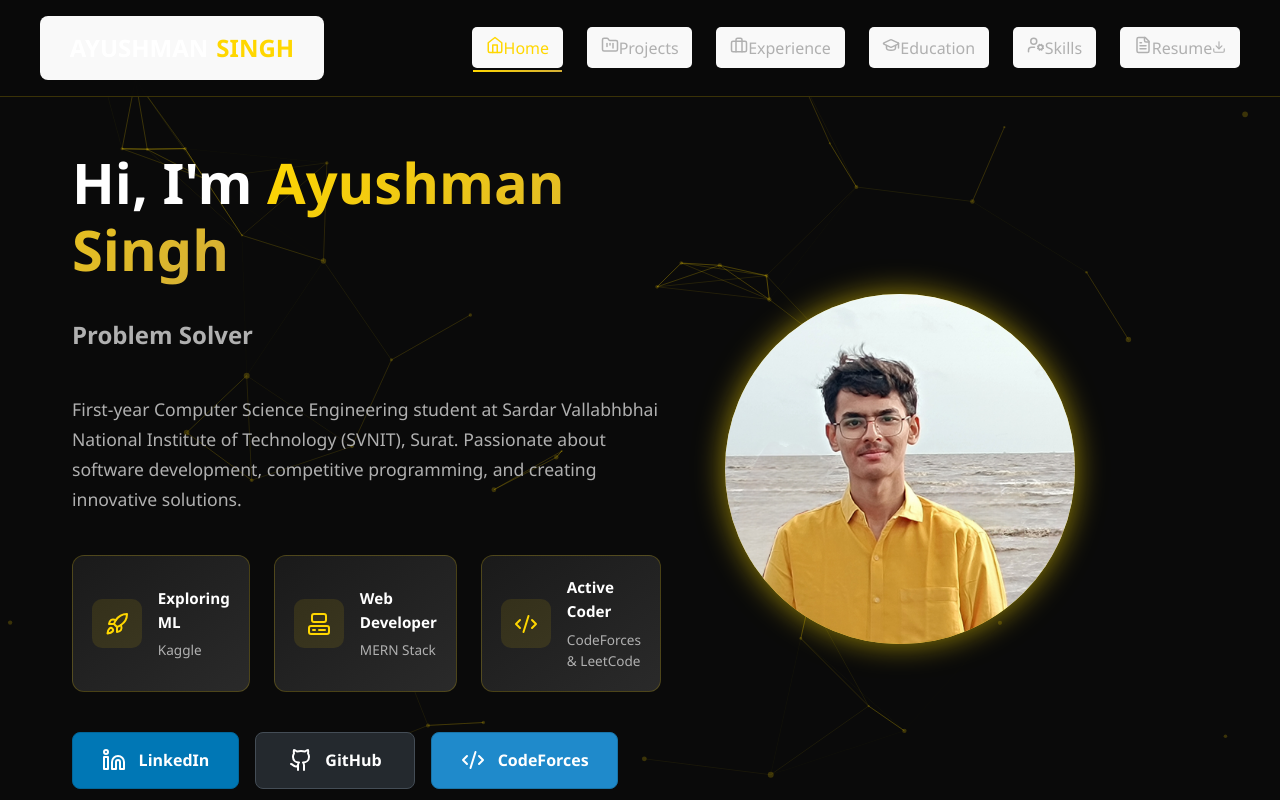
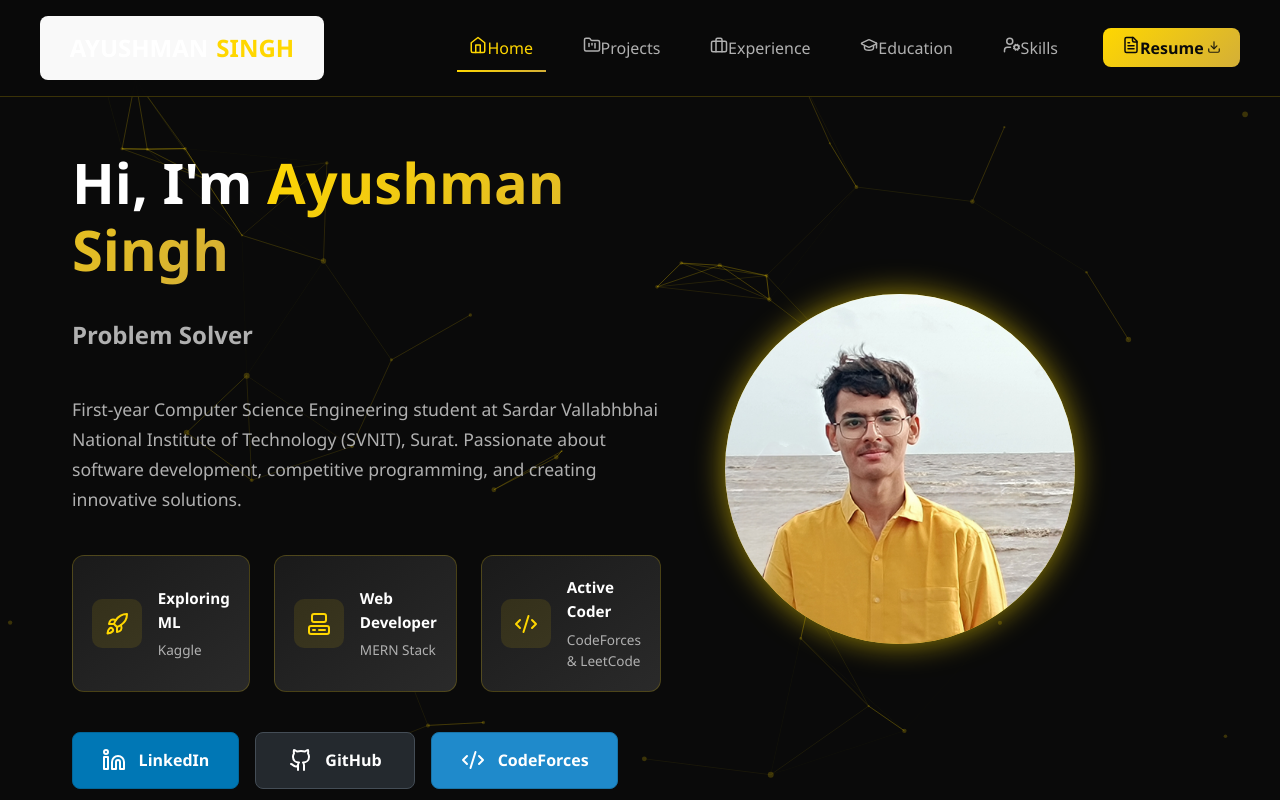
Before and after one commit to ayushman-svnit/personal-portfolio, a React (Vite) app: page / in a window 1280 px wide. Shown: the top 800 px of the page. Built offline with nearby package versions, Linux system fonts and the light colour scheme.

Commit message:
Enhance navbar styles for resume and mobile links
Added styles for resume links and mobile navigation.

```diff
--- a/src/App.css
+++ b/src/App.css
@@ -1973,3 +1973,175 @@ body {
     grid-template-columns: 1fr;
   }
 }
+
+/* latest  */
+/* Resume Link Styles */
+.nav-link.resume-link {
+  background: var(--gradient);
+  color: var(--primary-black) !important;
+  margin-left: 0.5rem;
+  padding: 0.5rem 1.2rem;
+  border-radius: 8px;
+  font-weight: 700;
+}
+
+.nav-link.resume-link:hover {
+  transform: translateY(-2px);
+  box-shadow: 0 5px 15px rgba(255, 215, 0, 0.3);
+}
+
+.nav-link.resume-link .nav-item-content {
+  gap: 0.5rem;
+}
+
+.nav-link.resume-link .download-icon {
+  margin-left: 0.2rem;
+  opacity: 0.9;
+}
+
+.nav-link.resume-link .nav-indicator {
+  display: none;
+}
+
+/* Mobile Resume Link */
+.mobile-nav-link.resume-mobile-link {
+  background: var(--gradient);
+  color: var(--primary-black) !important;
+  font-weight: 700;
+  justify-content: center;
+  margin-top: 0.5rem;
+  border: none;
+}
+
+.mobile-nav-link.resume-mobile-link:hover {
+  background: var(--gradient);
+  opacity: 0.9;
+}
+
+.mobile-nav-link.resume-mobile-link .download-icon {
+  margin-left: 0.5rem;
+}
+
+/* Add these to existing navbar styles */
+.nav-links {
+  display: flex;
+  gap: 1.5rem;
+  align-items: center;
+}
+
+.nav-link {
+  position: relative;
+  text-decoration: none;
+  color: var(--text-secondary);
+  padding: 0.5rem 0.8rem;
+  border-radius: 5px;
+  transition: all 0.3s ease;
+  display: flex;
+  align-items: center;
+  gap: 0.5rem;
+  background: none;
+  border: none;
+  cursor: pointer;
+  font-size: 1rem;
+  font-family: inherit;
+}
+
+.nav-link:hover,
+.nav-link.active {
+  color: var(--gold);
+}
+
+/* Menu Toggle */
+.menu-toggle {
+  display: none;
+  background: none;
+  border: none;
+  color: var(--gold);
+  cursor: pointer;
+  padding: 0.5rem;
+  border-radius: 5px;
+  transition: all 0.3s ease;
+}
+
+.menu-toggle:hover {
+  background: rgba(255, 215, 0, 0.1);
+}
+
+/* Mobile Menu */
+.mobile-menu {
+  position: absolute;
+  top: 100%;
+  left: 0;
+  right: 0;
+  background: var(--secondary-black);
+  padding: 1rem;
+  display: flex;
+  flex-direction: column;
+  gap: 0.5rem;
+  border-top: 1px solid var(--border);
+  border-bottom: 1px solid var(--border);
+  z-index: 100;
+}
+
+.mobile-nav-link {
+  display: flex;
+  align-items: center;
+  gap: 0.8rem;
+  padding: 0.8rem 1rem;
+  text-decoration: none;
+  color: var(--text-secondary);
+  border-radius: 5px;
+  transition: all 0.3s ease;
+  background: none;
+  border: none;
+  cursor: pointer;
+  font-size: 1rem;
+  font-family: inherit;
+  text-align: left;
+}
+
+.mobile-nav-link:hover,
+.mobile-nav-link.active {
+  background: rgba(255, 215, 0, 0.1);
+  color: var(--gold);
+}
+
+/* Responsive Design */
+@media (max-width: 1024px) {
+  .nav-links {
+    gap: 1rem;
+  }
+
+  .nav-link.resume-link {
+    padding: 0.5rem 1rem;
+    font-size: 0.9rem;
+  }
+}
+
+@media (max-width: 768px) {
+  .nav-links {
+    display: none;
+  }
+
+  .menu-toggle {
+    display: block;
+  }
+
+  .nav-link.resume-link {
+    display: none;
+  }
+
+  .mobile-nav-link.resume-mobile-link {
+    display: flex;
+  }
+}
+
+@media (max-width: 480px) {
+  .navbar {
+    padding: 0.8rem 1rem;
+  }
+
+  .logo-link {
+    font-size: 1.2rem;
+  }
+}
```
